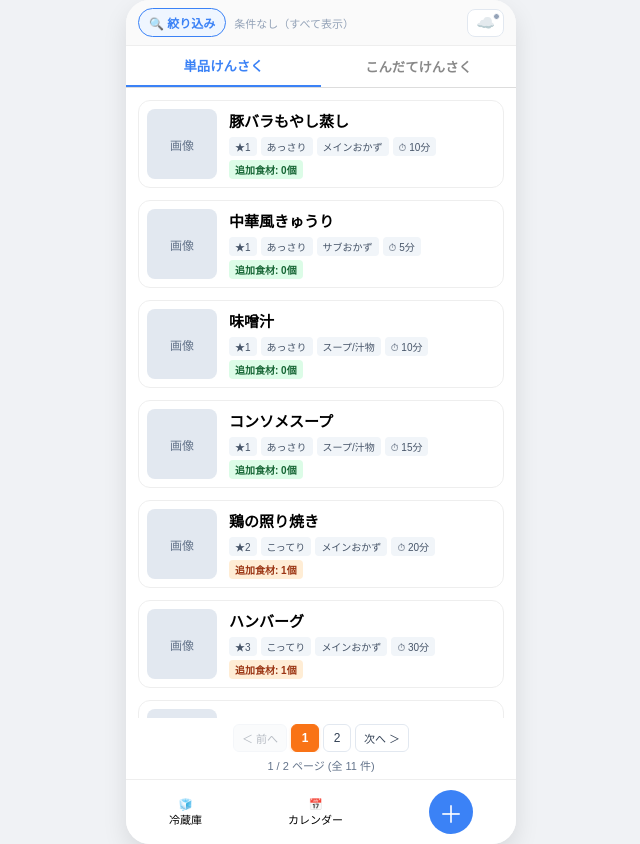
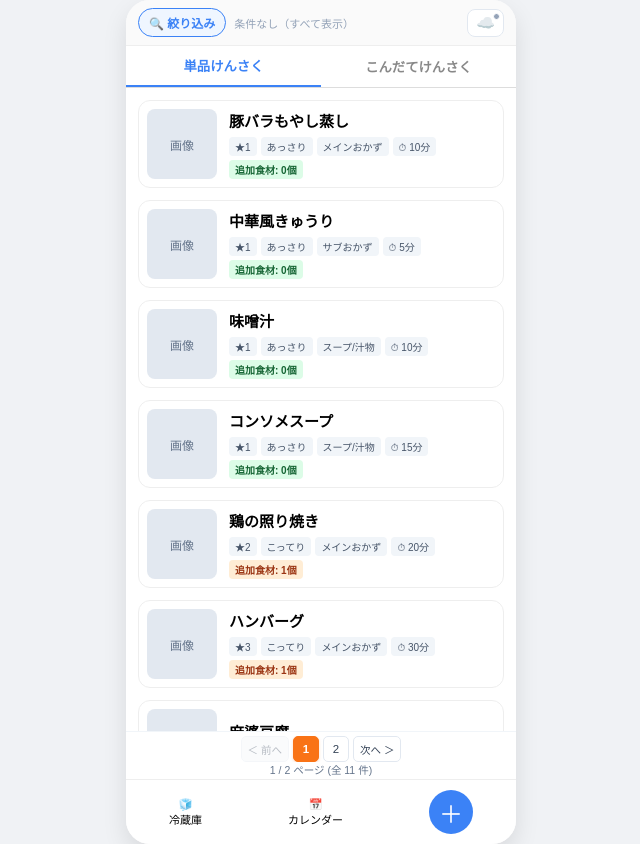
Before and after one commit to sgesmmy/recipe-app, a plain HTML site: page index.html in a window 1280 px wide. Shown: the whole page, without its empty margins (319-959 px from the left). Drawn offline with Linux system fonts and the light colour scheme.

Commit message:
Add files via upload

```diff
--- a/index.html
+++ b/index.html
@@ -4,7 +4,7 @@
   <meta charset="UTF-8">
   <meta name="viewport" content="width=device-width, initial-scale=1.0">
   <title>レシピ管理アプリ</title>
-  <link rel="stylesheet" href="style.css">
+  <link rel="stylesheet" href="style.css?v=20260907c">
 </head>
 <body>
 
@@ -476,6 +476,6 @@
   <!-- Firebase Compat SDK -->
   <script src="https://www.gstatic.com/firebasejs/10.13.2/firebase-app-compat.js"></script>
   <script src="https://www.gstatic.com/firebasejs/10.13.2/firebase-firestore-compat.js"></script>
-  <script src="script.js"></script>
+  <script src="script.js?v=20260907c"></script>
 </body>
 </html>
--- a/script.js
+++ b/script.js
@@ -1409,6 +1409,14 @@ function renderPaginationUI(container, current, totalPages, totalItems, onPageCh
   html += `<div class="page-info">${current} / ${totalPages} ページ (全 ${totalItems} 件)</div>`;
 
   container.innerHTML = html;
+  container.style.padding = '4px 8px 2px';
+  container.style.gap = '2px';
+  container.style.margin = '0';
+  container.style.display = 'flex';
+  container.style.flexDirection = 'column';
+  container.style.alignItems = 'center';
+  container.style.backgroundColor = '#fff';
+  container.style.borderTop = '1px solid #f1f5f9';
 
   container.querySelectorAll('.page-btn').forEach(btn => {
     btn.addEventListener('click', (e) => {
--- a/style.css
+++ b/style.css
@@ -1796,74 +1796,78 @@ details[open] .cal-setting-arrow {
 }
 
 /* ===== ページネーション ===== */
-.recipe-pagination {
-  display: flex;
-  flex-direction: column;
-  align-items: center;
-  gap: 4px;
-  padding: 6px 12px 6px;
-  background-color: #fff;
-}
-
-.pagination-controls {
-  display: flex;
-  align-items: center;
-  justify-content: center;
-  gap: 4px;
-  flex-wrap: nowrap;
-  max-width: 100%;
-  overflow-x: auto;
-  -webkit-overflow-scrolling: touch;
-}
-
-.page-btn {
-  min-width: 28px;
-  height: 28px;
-  padding: 0 6px;
-  border-radius: 6px;
-  border: 1px solid #e2e8f0;
-  background-color: #ffffff;
-  color: #334155;
-  font-size: 12px;
-  font-weight: 500;
-  cursor: pointer;
-  display: inline-flex;
-  align-items: center;
-  justify-content: center;
-  transition: all 0.15s ease;
-  user-select: none;
-  flex-shrink: 0;
-}
-
-.page-btn:hover:not(:disabled):not(.active) {
-  background-color: #f8fafc;
-  border-color: #cbd5e1;
-}
-
-.page-btn.active {
-  background-color: #f97316;
-  border-color: #f97316;
-  color: #ffffff;
-  font-weight: bold;
-  box-shadow: 0 1px 3px rgba(249, 115, 22, 0.25);
-}
-
-.page-btn:disabled {
-  opacity: 0.35;
-  cursor: not-allowed;
-  background-color: #f1f5f9;
-}
-
-.page-nav-btn {
-  font-size: 11px;
-  padding: 0 8px;
-  height: 28px;
-}
-
-.page-info {
-  font-size: 11px;
-  color: #64748b;
-  margin-top: 1px;
+#recipe-pagination.recipe-pagination {
+  display: flex !important;
+  flex-direction: column !important;
+  align-items: center !important;
+  gap: 2px !important;
+  padding: 4px 8px 2px !important;
+  margin: 0 !important;
+  background-color: #fff !important;
+  border-top: 1px solid #f1f5f9 !important;
+  flex-shrink: 0 !important;
+}
+
+#recipe-pagination .pagination-controls {
+  display: flex !important;
+  align-items: center !important;
+  justify-content: center !important;
+  gap: 4px !important;
+  flex-wrap: nowrap !important;
+  max-width: 100% !important;
+  overflow-x: auto !important;
+  -webkit-overflow-scrolling: touch !important;
+}
+
+#recipe-pagination .page-btn {
+  min-width: 26px !important;
+  height: 26px !important;
+  padding: 0 5px !important;
+  border-radius: 5px !important;
+  border: 1px solid #e2e8f0 !important;
+  background-color: #ffffff !important;
+  color: #334155 !important;
+  font-size: 11.5px !important;
+  font-weight: 500 !important;
+  cursor: pointer !important;
+  display: inline-flex !important;
+  align-items: center !important;
+  justify-content: center !important;
+  transition: all 0.15s ease !important;
+  user-select: none !important;
+  flex-shrink: 0 !important;
+}
+
+#recipe-pagination .page-btn:hover:not(:disabled):not(.active) {
+  background-color: #f8fafc !important;
+  border-color: #cbd5e1 !important;
+}
+
+#recipe-pagination .page-btn.active {
+  background-color: #f97316 !important;
+  border-color: #f97316 !important;
+  color: #ffffff !important;
+  font-weight: bold !important;
+  box-shadow: 0 1px 3px rgba(249, 115, 22, 0.25) !important;
+}
+
+#recipe-pagination .page-btn:disabled {
+  opacity: 0.35 !important;
+  cursor: not-allowed !important;
+  background-color: #f1f5f9 !important;
+}
+
+#recipe-pagination .page-nav-btn {
+  font-size: 10.5px !important;
+  padding: 0 6px !important;
+  height: 26px !important;
+}
+
+#recipe-pagination .page-info {
+  font-size: 10.5px !important;
+  color: #64748b !important;
+  margin: 0 !important;
+  line-height: 1.2 !important;
 }
 
 /* ===== 献立カスタム品目選択 ===== */
```
